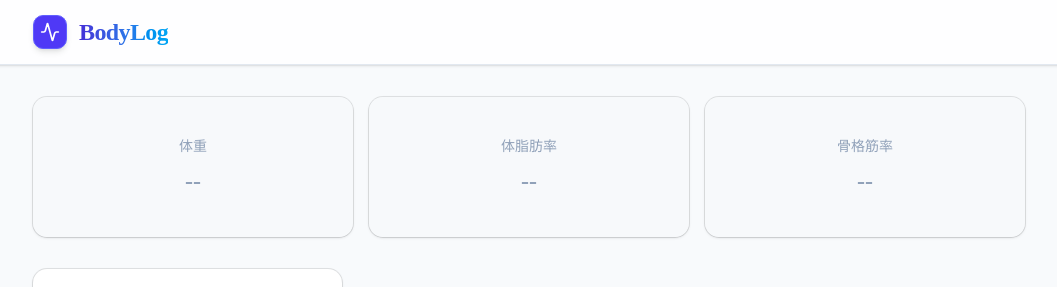
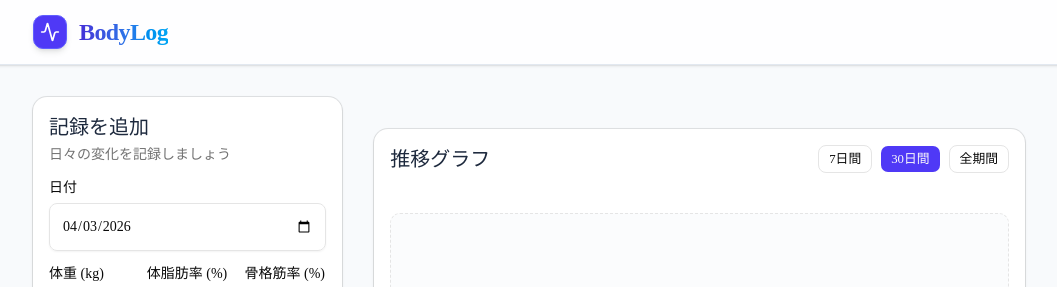
Before and after one commit to moriokaiwa-sketch/Body-Log, a Next.js app: page / in a window 1280 px wide. Shown: the top 287 px of the page, without its empty margins (111-1168 px from the left). Built offline with nearby package versions, Linux system fonts and the light colour scheme; no server answers; the database is empty.

Commit message:
style: remove summary cards from home page

```diff
--- a/src/app/page.tsx
+++ b/src/app/page.tsx
@@ -1,6 +1,5 @@
 import { getEntriesAction } from "@/app/actions";
 import { InputForm } from "@/components/InputForm";
-import { SummaryCards } from "@/components/SummaryCards";
 import { TrendChart } from "@/components/TrendChart";
 import { HistoryList } from "@/components/HistoryList";
 import { Activity } from "lucide-react";
@@ -24,10 +23,6 @@ export default async function Home() {
       </header>
 
       <main className="max-w-5xl mx-auto px-4 mt-8 space-y-8 animate-in fade-in duration-500 slide-in-from-bottom-4">
-        <section>
-          <SummaryCards entries={entries} />
-        </section>
-
         <div className="grid grid-cols-1 lg:grid-cols-12 gap-8">
           <div className="lg:col-span-5 xl:col-span-4">
             <InputForm />
```
